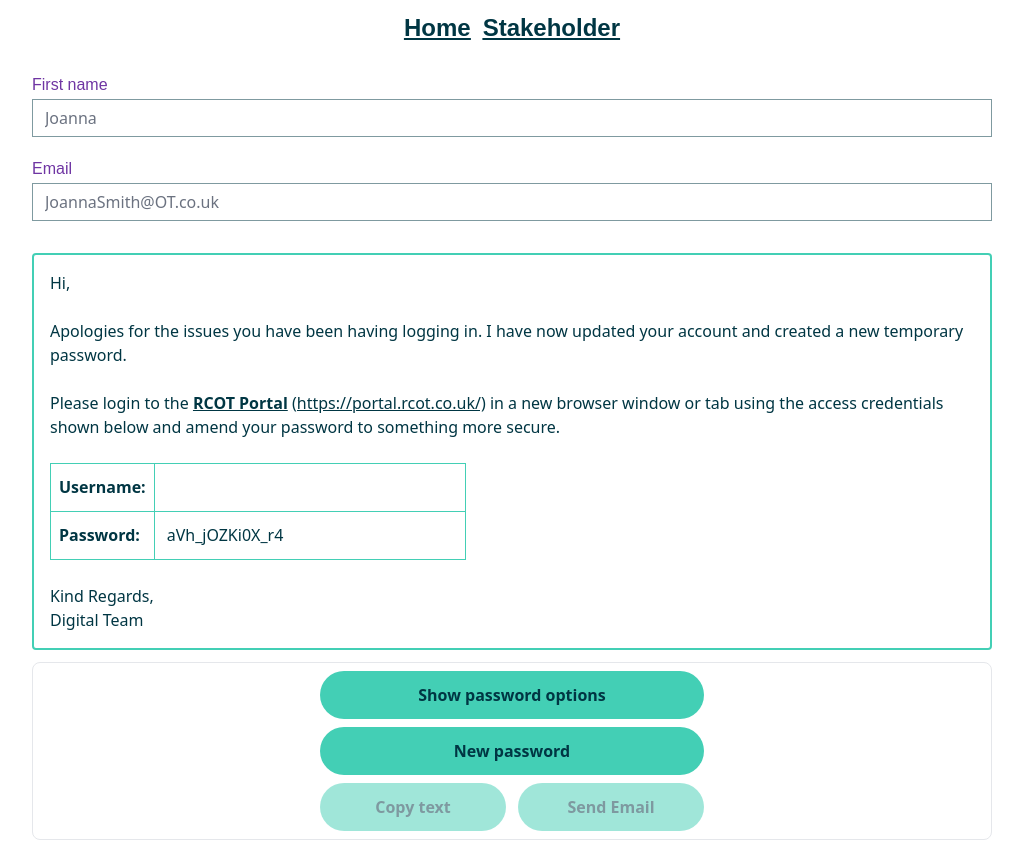
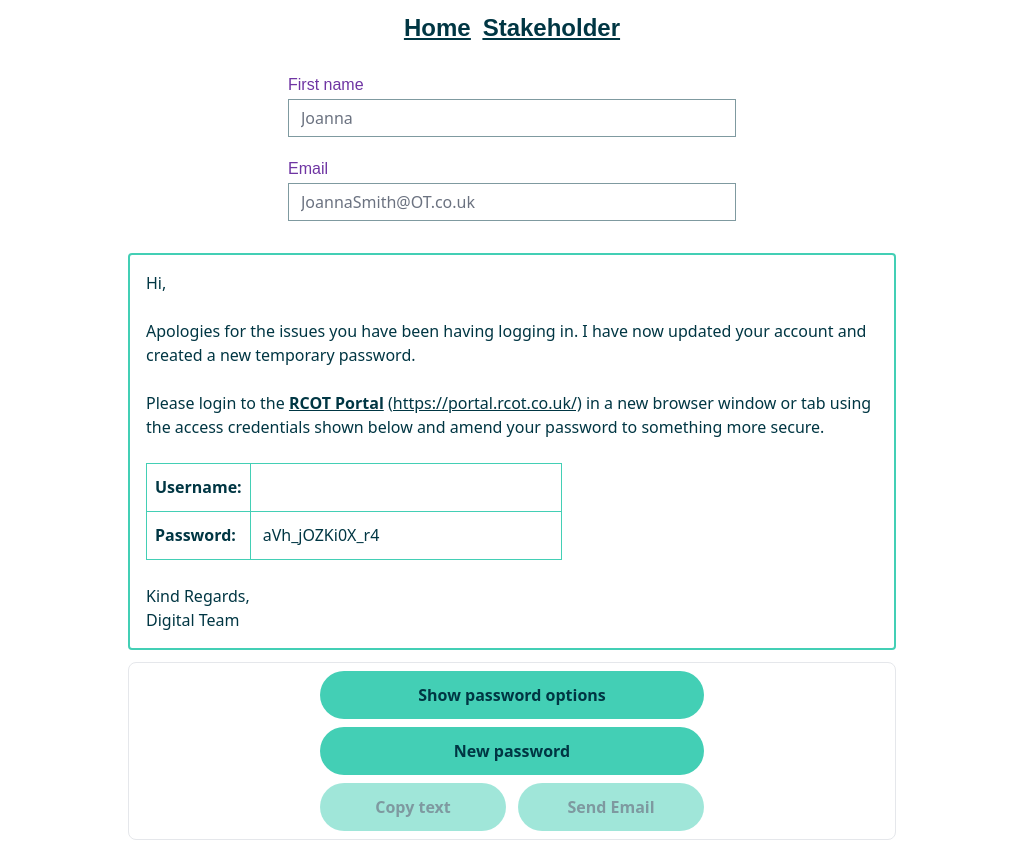
Before and after one commit to sam-rcot/passwordreset, a React (Vite) app: page /#/ in a window 1280 px wide. Shown: the whole page, without its empty margins (128-1151 px from the left). Built offline with nearby package versions, Linux system fonts and the light colour scheme.

Commit message:
updated styling

```diff
--- a/src/components/general/General.tsx
+++ b/src/components/general/General.tsx
@@ -125,7 +125,7 @@ Kind Regards,
 Digital Team`;
 
   return (
-    <div className="flex w-3/4 flex-col items-center gap-3">
+    <div className="flex w-full max-w-5xl flex-col items-center gap-3 px-4">
       <form
         className="flex w-full flex-col content-center items-center justify-center gap-5"
         onSubmit={handleSubmit}
@@ -135,6 +135,7 @@ Digital Team`;
           labelText="First name"
           setValue={(value) => handleInputChange('name', value)}
           placeholder="Joanna"
+          className="w-full max-w-md"
         />
         <InputField
           label="email"
@@ -142,17 +143,18 @@ Digital Team`;
           setValue={(value) => handleInputChange('email', value)}
           type="email"
           placeholder="JoannaSmith@OT.co.uk"
+          className="w-full max-w-md"
         />
       </form>
-      <div ref={emailCopyRef} className="w-full">
+      <div ref={emailCopyRef} className="w-full max-w-3xl">
         <EmailCopy
           copyText={getCopyText(htmlTemplate, extendedFormValues)}
-          className="w-fit"
+          className="w-full"
         />
       </div>
-      <div className="container flex w-full flex-col items-center justify-center gap-2 rounded-lg border px-6 py-2">
+      <div className="container flex w-full max-w-3xl flex-col items-center justify-center gap-2 rounded-lg border px-6 py-2">
         <OptionsContainer containerText="password options">
-          <div className="flex w-48 flex-row items-center justify-center">
+          <div className="flex w-full max-w-xs flex-row items-center justify-center">
             <CheckBox
               id="symbolsCheckBox"
               labelText="Symbols"
@@ -172,7 +174,7 @@ Digital Team`;
               }
             />
           </div>
-          <div className="flex w-48 justify-center">
+          <div className="flex w-full max-w-xs justify-center">
             <Slider
               label="Password length:"
               id="passwordSlider"
@@ -181,14 +183,14 @@ Digital Team`;
             />
           </div>
         </OptionsContainer>
-        <div className="flex w-max flex-col items-center justify-around gap-2">
+        <div className="flex w-full max-w-sm flex-col items-center justify-around gap-2">
           <PasswordButton
             buttonText="New password"
             onClick={generateNewPassword}
-            className="w-96"
+            className="w-full"
           />
           <div
-            className="peer flex w-96 flex-row items-center justify-center gap-3"
+            className="peer flex w-full flex-row items-center justify-center gap-3"
             onMouseEnter={() => handleEnter()}
             onMouseLeave={() => handleLeave()}
           >
@@ -207,10 +209,11 @@ Digital Team`;
           </div>
         </div>
       </div>
-      {/*<button className="w-96 rounded-3xl bg-teal py-4">Test</button>*/}
       {isEdge && (
         <div
-          className={`flex w-96 flex-col text-xxs text-dark-teal opacity-0 transition-all duration-300 ${mouseOver && count <= 10 ? 'opacity-100' : ''}`}
+          className={`flex w-full max-w-sm flex-col text-xxs text-dark-teal opacity-0 transition-all duration-300 ${
+            mouseOver && count <= 10 ? 'opacity-100' : ''
+          }`}
         >
           <p className="text-center">
             The email button won't work in Microsoft Edge unless you have a
@@ -219,7 +222,7 @@ Digital Team`;
 
           <a
             id="outlookInfo"
-            className="w-96 text-center text-xxs text-purple underline transition-all duration-300"
+            className="w-full text-center text-xxs text-purple underline transition-all duration-300"
             href="https://support.microsoft.com/en-gb/office/make-outlook-the-default-program-for-email-contacts-and-calendar-ff7990c4-54c4-4390-8fe3-c0285226f021"
           >
             Make Outlook the default program for email, contacts, and calendar
```
